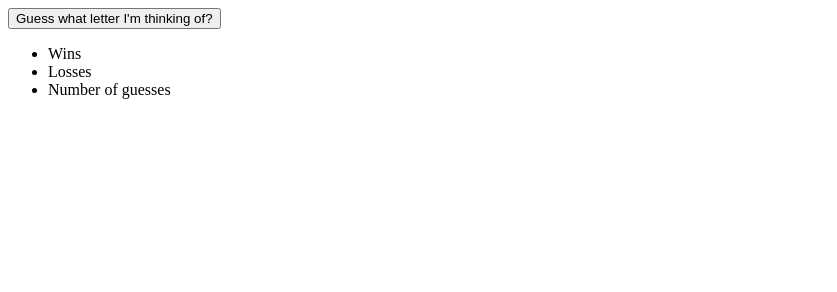
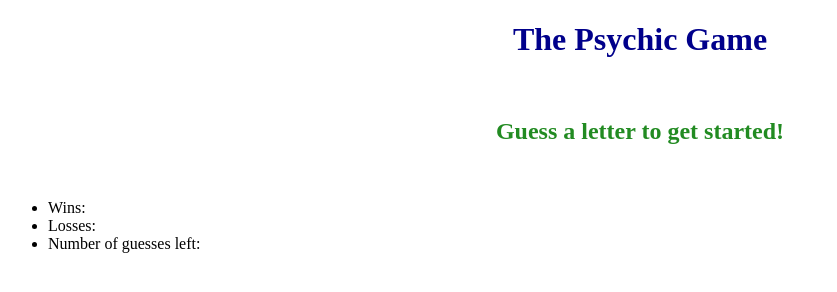
Before and after one commit to mercertj/Hangman-Game, a plain HTML site: page index.html in a window 1280 px wide. Shown: the whole page, without its empty margins (0-837 px from the left). Drawn offline with Linux system fonts and the light colour scheme.

Commit message:
whatever

```diff
--- /dev/null
+++ b/assets/css/style.css
@@ -0,0 +1,9 @@
+h1 {
+	text-align: center;
+	color: darkblue;
+}
+
+h2 {
+	color: forestgreen;
+	text-align: center;
+}
--- a/assets/javascript/game.js
+++ b/assets/javascript/game.js
@@ -1,30 +1,44 @@
 
-function playGame ( ) {
+var randomNum = getRandomNum(100);
+var guessesLeft = 9;
+var losses = 0;
+var counter = 0;
+var maxAttempts = 9;
+var guess;
+var correctGuess = false;
+//I have no idea how to complete this asssignment//
 
-  var answer;
-  var found = false;
-  var count = 2;
 
-  while ((count >= 0) && (found == false)) {
-    answer = Number(prompt("Guess what number I'm thinking of (It's between 1 & 100)", "")) || 0;
-    if (answer !== ranNum) {
-      alert("You got it wrong. You have " + count + " more chances");
+
+
+function getRandomNum(upper) {
+  var num = Math.floor(Math.random()*upper) + 1;
+  return num;
+}
+// while(true) {
+//   guess = prompt("I am think of a number bewteen 1 and 100. What is it?");
+//     guessesLeft += 1;
+//     if (parseInt(guess) === randomNum){
+//         correctGuess = true;
+//         break;
+//     }
+}
+document.write("You must be psychic!");
+
+while (guess != num) {
+  guess = prompt("Please pick a number between 1 and 100");
+  counter += 1;
+  console.log(counter);
+
+    if (counter > maxAttempts) {
+         alert("Sorry, you lose. the random number was" + ranNum + "Please try again!");
+              break
     }
 
-    if (answer === ranNum) {
-      alert("Good Guess, you must be psychic!");
-      found = true;
+    if (attempts === ranNum) {
+      document.write("Congratulations! You guessed correctly!");
+      alert("The correct number was " + ranNum);
+      alert("It took you " + attempts + "tries.");
+      console.log(wins);
     }
-
-    count--;
   }
-
-  if (!found) { alert("Too bad, you lose ... The number was "+ranNum); }
-  return found;
-}
-
-function generateRandomNumber() {
-  ranNum = Math.floor(Math.random()*100)+1;
-}
-
-window.onload = function() { generateRandomNumber(); }
--- a/assets/javascript/style.css
+++ b/assets/javascript/style.css
@@ -0,0 +1,5 @@
+h1 {
+	text-align: center;
+	color: blue;
+
+}
--- a/index.html
+++ b/index.html
@@ -1,18 +1,22 @@
 <!DOCTYPE html>
 <head>
 <title>Psychic Game</title>
+<link rel="stylesheet" type="text/css" href="assets/css/style.css">
+<!-- <link rel="jquery-1.12.4.min.js"></link> -->
 <script src="assets/javascript/game.js"></script>
 
 </head>
 
 <body>
-<input type="button" value="Guess what letter I'm thinking of?" onclick="playGame()">
 
-
+<h1>The Psychic Game</h1>
+<br>
+<h2>Guess a letter to get started!</h2>
+<br>
 <ul>
-	<li>Wins</li>
-	<li>Losses</li>
-	<li>Number of guesses</li>
+	<li>Wins: </li>
+	<li>Losses: </li>
+	<li>Number of guesses left: </li>
 </ul>
 
 
```
